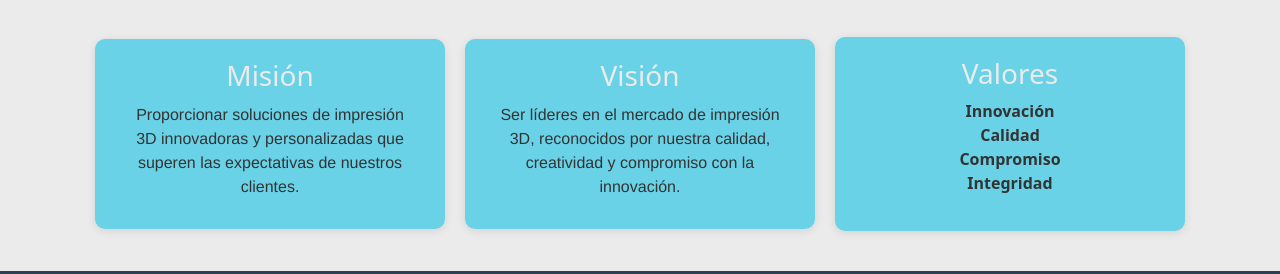
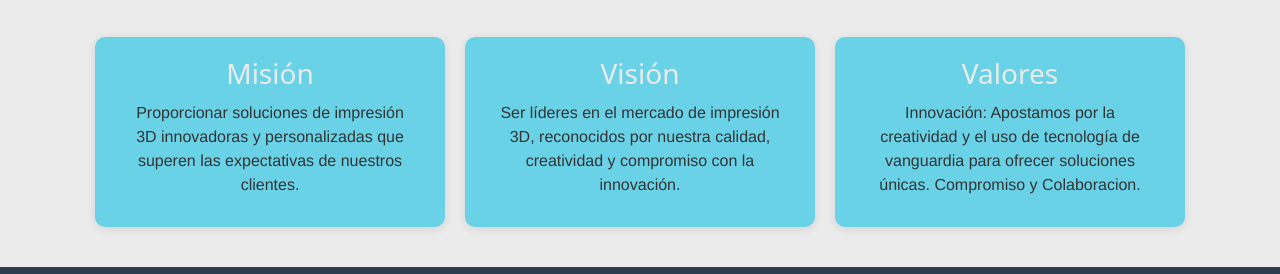
Before and after one commit to GonchoLucero/proyecto3D-coder, a plain HTML site: page paginas/sobre-nosotros.html in a window 1280 px wide. Shown: the part 321-595 px from the top of the page. Drawn offline with nearby package versions, Linux system fonts and the light colour scheme.

Commit message:
Nuevas Modificaciones

```diff
--- a/paginas/sobre-nosotros.html
+++ b/paginas/sobre-nosotros.html
@@ -76,12 +76,9 @@
 
         <div class="contenedor-info">
           <h3>Valores</h3>
-          <ul>
-            <li>Innovación</li>
-            <li>Calidad</li>
-            <li>Compromiso</li>
-            <li>Integridad</li>
-          </ul>
+          <p>Innovación: Apostamos por la creatividad y el uso de tecnología de vanguardia para ofrecer soluciones únicas.
+            Compromiso y Colaboracion.
+          </p>
         </div>
       </div>
     </section>
--- a/style/scss/_component/_colores.scss
+++ b/style/scss/_component/_colores.scss
@@ -1,8 +1,9 @@
 /*COLORES*/
 :root {
-    --primary-color: #2c3e50;
+    --primary-color: #2C3E50;
     --secondary-color: #69D2E7;
     --light-color: #EBEBEB;
     --text-color: #333;
     --texto-color: white;
+
 }
--- a/style/scss/pages/_sobre-nosotros.scss
+++ b/style/scss/pages/_sobre-nosotros.scss
@@ -22,7 +22,6 @@
   padding: 20px;
   border-radius: 10px;
   box-shadow: 0px 2px 10px rgba(0, 0, 0, 0.1);
-  flex: 1 1 300px;
   max-width: 350px;
 
   h3 {
```
Also changed, not shown: style/css/style.css, 1 other file.
